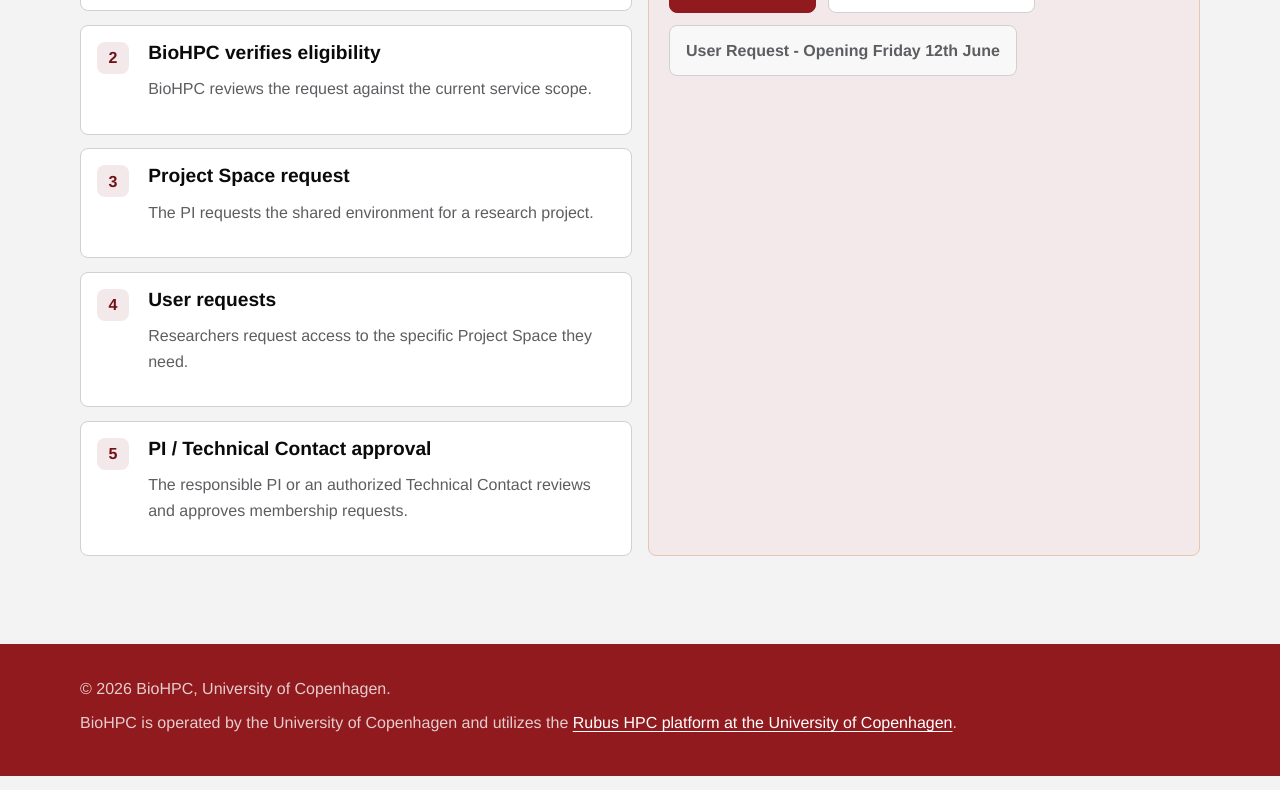
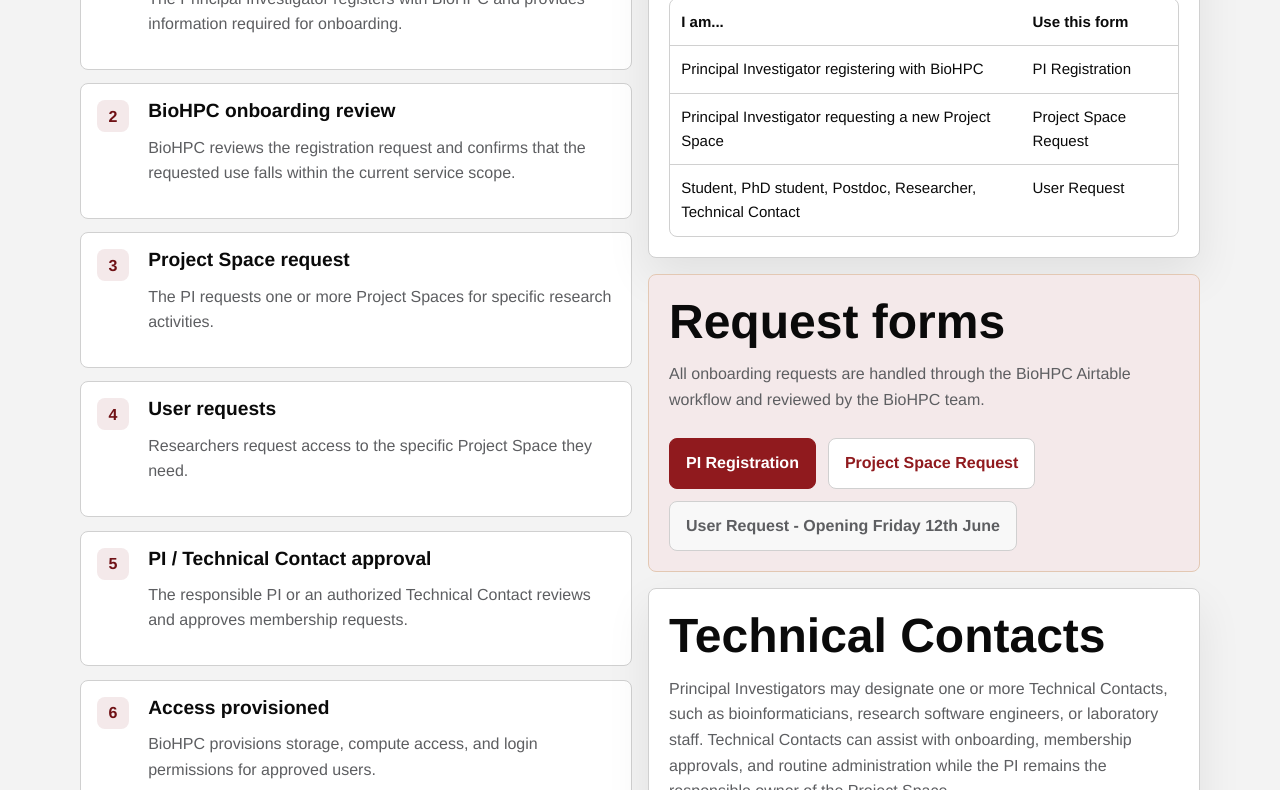
Before and after one commit to bentpetersendk/biohpc.github.io, a plain HTML site: page website-v2/getting-access.html in a window 1280 px wide. Shown: the part 735-1525 px from the top of the page. Drawn offline with Linux system fonts and the light colour scheme.

Commit message:
Refine getting access onboarding guidance

```diff
--- a/website-v2/getting-access.html
+++ b/website-v2/getting-access.html
@@ -4,14 +4,54 @@
     <meta charset="UTF-8" />
     <meta name="viewport" content="width=device-width, initial-scale=1.0" />
     <title>Getting Access | BioHPC</title>
-    <meta name="description" content="How PIs, researchers, students, and collaborators get access to BioHPC Project Spaces." />
+    <meta name="description" content="How PIs, researchers, students, and technical staff get access to BioHPC Project Spaces." />
     <link rel="stylesheet" href="styles.css" />
   </head>
   <body>
     <header class="site-header"><div class="container header-inner"><a class="site-logo" href="index.html">BioHPC</a><nav class="site-nav" aria-label="Primary navigation"><a href="index.html">Home</a><a href="getting-access.html">Getting Access</a><a href="project-spaces.html">Project Spaces</a><a href="documentation.html">Documentation</a><a href="pricing.html">Pricing</a><a href="contact.html">Contact</a></nav></div></header>
     <main>
-      <section class="page-hero"><div class="container"><p class="eyebrow">Onboarding</p><h1>Getting Access</h1><p class="lead">Access starts with a PI-owned Project Space. Researchers and collaborators request membership in that Project Space after the PI has registered.</p></div></section>
-      <section class="section"><div class="container grid two"><div><h2>Access workflow</h2><div class="workflow"><article class="step"><span class="number">1</span><div><h3>PI registration</h3><p>The PI submits registration details for eligibility verification.</p></div></article><article class="step"><span class="number">2</span><div><h3>BioHPC verifies eligibility</h3><p>BioHPC reviews the request against the current service scope.</p></div></article><article class="step"><span class="number">3</span><div><h3>Project Space request</h3><p>The PI requests the shared environment for a research project.</p></div></article><article class="step"><span class="number">4</span><div><h3>User requests</h3><p>Researchers request access to the specific Project Space they need.</p></div></article><article class="step"><span class="number">5</span><div><h3>PI / Technical Contact approval</h3><p>The responsible PI or an authorized Technical Contact reviews and approves membership requests.</p></div></article></div></div><aside class="callout"><h2>Request forms</h2><p>All onboarding requests use the existing Airtable forms.</p><div class="actions"><a class="button" data-href="urls.piRegistrationForm" href="#">PI Registration</a><a class="button secondary" data-href="urls.projectSpaceRequestForm" href="#">Project Space Request</a><a class="button secondary disabled" href="#" aria-disabled="true" tabindex="-1">User Request - Opening Friday 12th June</a></div></aside></div></section>
+      <section class="page-hero"><div class="container"><p class="eyebrow">Onboarding</p><h1>Getting Access</h1><p class="lead">BioHPC access is organized through PI-owned Project Spaces. Principal Investigators create Project Spaces for their research activities, and researchers, students, and technical staff request membership in those spaces.</p></div></section>
+      <section class="section">
+        <div class="container grid two">
+          <div>
+            <h2>Access workflow</h2>
+            <div class="workflow">
+              <article class="step"><span class="number">1</span><div><h3>PI registration</h3><p>The Principal Investigator registers with BioHPC and provides information required for onboarding.</p></div></article>
+              <article class="step"><span class="number">2</span><div><h3>BioHPC onboarding review</h3><p>BioHPC reviews the registration request and confirms that the requested use falls within the current service scope.</p></div></article>
+              <article class="step"><span class="number">3</span><div><h3>Project Space request</h3><p>The PI requests one or more Project Spaces for specific research activities.</p></div></article>
+              <article class="step"><span class="number">4</span><div><h3>User requests</h3><p>Researchers request access to the specific Project Space they need.</p></div></article>
+              <article class="step"><span class="number">5</span><div><h3>PI / Technical Contact approval</h3><p>The responsible PI or an authorized Technical Contact reviews and approves membership requests.</p></div></article>
+              <article class="step"><span class="number">6</span><div><h3>Access provisioned</h3><p>BioHPC provisions storage, compute access, and login permissions for approved users.</p></div></article>
+            </div>
+          </div>
+          <aside class="info-stack">
+            <article class="card">
+              <h2>Which form do I need?</h2>
+              <table class="resource-table form-table">
+                <thead><tr><th>I am...</th><th>Use this form</th></tr></thead>
+                <tbody>
+                  <tr><td>Principal Investigator registering with BioHPC</td><td>PI Registration</td></tr>
+                  <tr><td>Principal Investigator requesting a new Project Space</td><td>Project Space Request</td></tr>
+                  <tr><td>Student, PhD student, Postdoc, Researcher, Technical Contact</td><td>User Request</td></tr>
+                </tbody>
+              </table>
+            </article>
+            <div class="callout">
+              <h2>Request forms</h2>
+              <p>All onboarding requests are handled through the BioHPC Airtable workflow and reviewed by the BioHPC team.</p>
+              <div class="actions"><a class="button" data-href="urls.piRegistrationForm" href="#">PI Registration</a><a class="button secondary" data-href="urls.projectSpaceRequestForm" href="#">Project Space Request</a><a class="button secondary disabled" href="#" aria-disabled="true" tabindex="-1">User Request - Opening Friday 12th June</a></div>
+            </div>
+            <article class="card">
+              <h2>Technical Contacts</h2>
+              <p>Principal Investigators may designate one or more Technical Contacts, such as bioinformaticians, research software engineers, or laboratory staff. Technical Contacts can assist with onboarding, membership approvals, and routine administration while the PI remains the responsible owner of the Project Space.</p>
+            </article>
+            <article class="card">
+              <h2>Existing Computerome users</h2>
+              <p>Research groups migrating from Computerome can receive assistance with Project Space setup, onboarding, user migration, and data transfer to BioHPC as part of the onboarding process.</p>
+            </article>
+          </aside>
+        </div>
+      </section>
     </main>
     <footer class="footer"><div class="container"><p>&copy; <span data-current-year></span> BioHPC, University of Copenhagen.</p><p>BioHPC is operated by the University of Copenhagen and utilizes the <a href="https://rubus.ku.dk/" target="_blank" rel="noopener noreferrer">Rubus HPC platform at the University of Copenhagen</a>.</p></div></footer>
     <script src="config.js"></script><script src="script.js"></script>
--- a/website-v2/styles.css
+++ b/website-v2/styles.css
@@ -376,6 +376,11 @@ p {
   margin-top: 1rem;
 }
 
+.info-stack {
+  display: grid;
+  gap: 1rem;
+}
+
 .page-hero {
   background: var(--accent-soft);
   border-bottom: 1px solid var(--line);
@@ -411,6 +416,16 @@ p {
 
 .resource-table tr:last-child td {
   border-bottom: 0;
+}
+
+.form-table {
+  box-shadow: none;
+  font-size: 0.94rem;
+}
+
+.form-table th,
+.form-table td {
+  padding: 0.7rem;
 }
 
 .footer {
```
Also changed, not shown: website-v2/index.html (+5 -5 lines), website-v2/project-spaces.html (+1 -1 lines).
